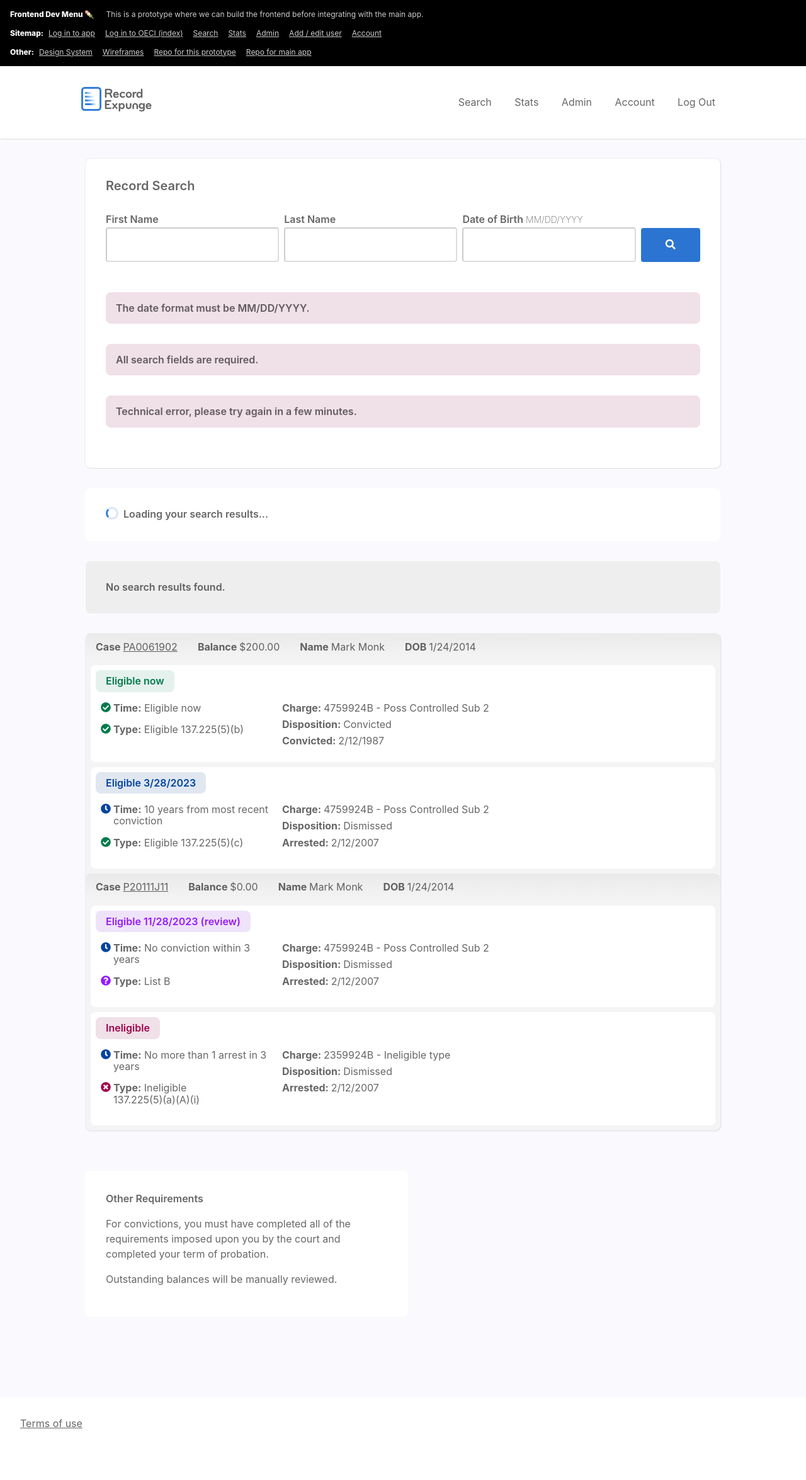
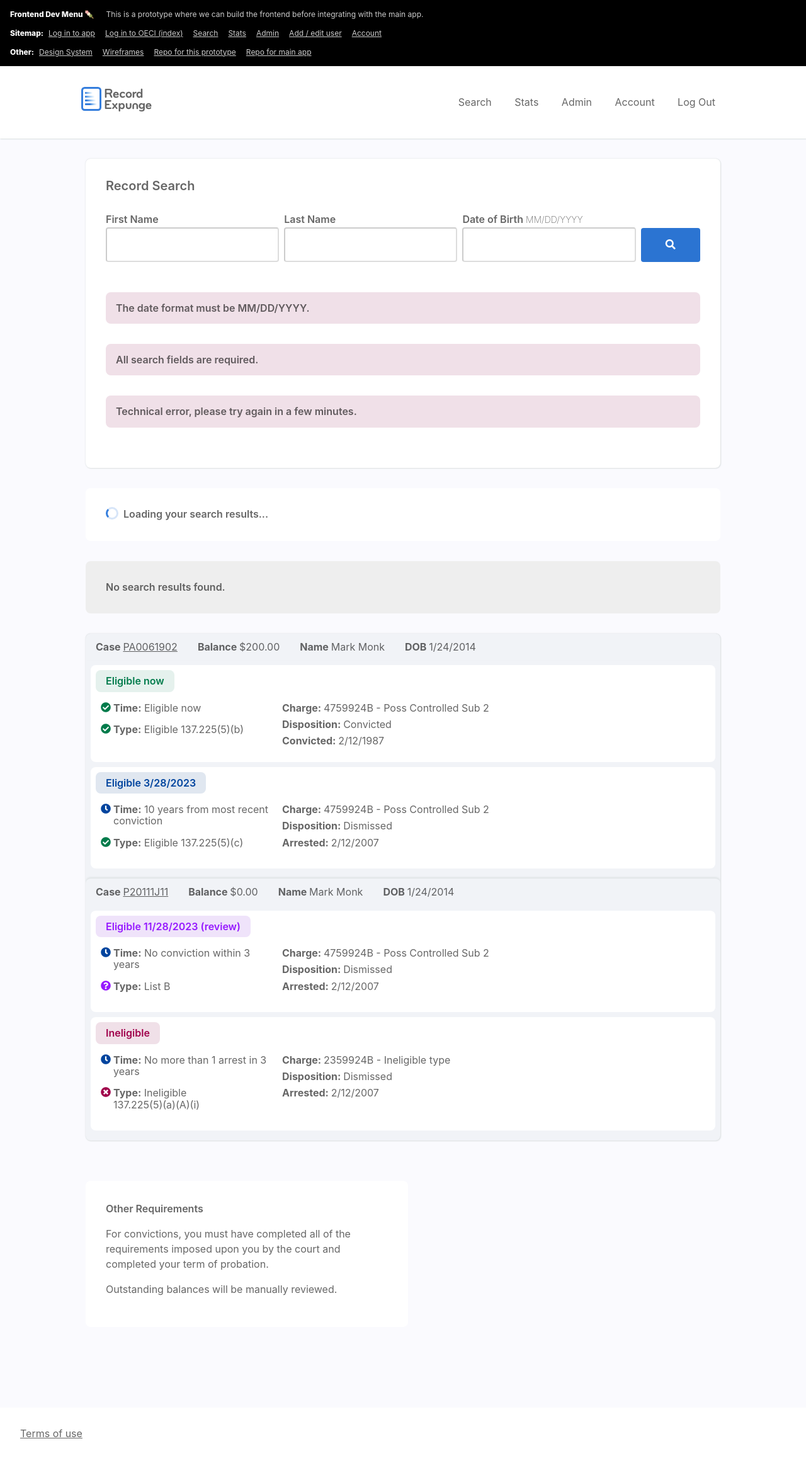
Before and after one commit to hmarcks/expunge-pdx-frontend, a Jekyll site: the page built from search/index.html, in a window 1280 px wide. Shown: the whole page at 63% size. Built offline with Jekyll 4.4.1, drawn with Linux system fonts in a browser that asks for light colours; nearby versions of some CDN libraries.

Commit message:
Search results styles

```diff
--- a/_scss/global.scss
+++ b/_scss/global.scss
@@ -1,4 +1,5 @@
 $gray-blue: #fafafe;
+$gray-blue-2: #f1f3f7;
 $green: #007b4b;
 $washed-green: #e5f1ed;
 $blue: #2b74d2;
@@ -7,8 +8,6 @@ $purple: #9619ff;
 $washed-purple: #efe3fa;
 $red: #a0004b;
 $washed-red: #f0e0e8;
-
-$black-blue: #676773;
 
 // Won't need these if Tachyons variables are overwriten in colors config
 .green {
@@ -62,12 +61,12 @@ $black-blue: #676773;
   background-color: $gray-blue;
 }
 
-.bg-black-blue {
-  background-color: $black-blue;
+.bg-gray-blue-2 {
+  background-color: $gray-blue-2;
 }
 
-.case-gradient {
-  background: linear-gradient(to bottom, #eaeaea 0%,#f4f4f4 100%);
+.shadow-case {
+  box-shadow: 0 -2px 3px 0 rgba(59, 86, 73, 0.1);
 }
 
 // stock shadow too dark
--- a/search/index.html
+++ b/search/index.html
@@ -67,9 +67,10 @@ title: Search Records - Record Expunge Helper Oregon
     <p class="bg-light-gray mv4 pa4 br3 fw6">No search results found.</p>
   </div>
 
-  <section class="bg-near-white shadow br3 overflow-auto">
+  <section class="bg-gray-blue-2 shadow br3 overflow-auto">
 
-    <div class="cf pv2 br3 br--top case-gradient">
+    <div class="mb3">
+      <div class="cf pv2 br3 br--top shadow-case">
         <div class="fl ph3 pv1">
           <span class="fw7">Case </span>
           <a class="underline" href="#">PA0061902</a>
@@ -145,8 +146,10 @@ title: Search Records - Record Expunge Helper Oregon
           </div>
         </div>
       </div>
+    </div>
 
-    <div class="cf pv2 br3 br--top case-gradient">
+    <div class="mb3">
+      <div class="cf pv2 br3 br--top shadow-case">
         <div class="fl ph3 pv1">
           <span class="fw7">Case </span>
           <a class="underline" href="#">P20111J11</a>
@@ -222,6 +225,7 @@ title: Search Records - Record Expunge Helper Oregon
           </div>
         </div>
       </div>
+    </div>
   </section>
 
   <section class="bg-white lh-copy pa4 br3 mt5 mb5 mw6">
```
Also changed, not shown: 2 other files. Lines whose indentation alone changed are shown as unchanged.
